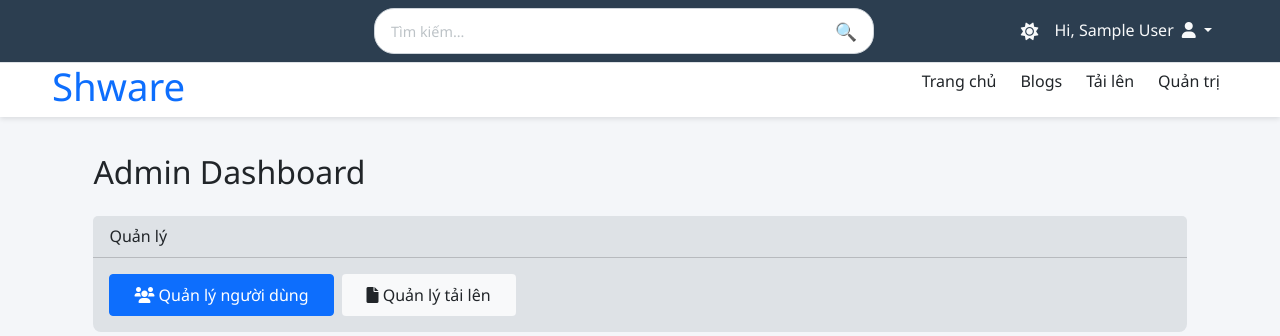
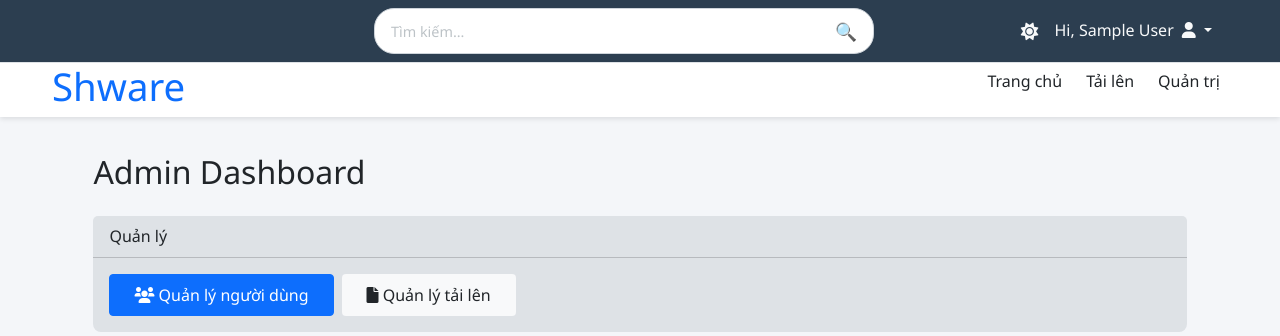
Before and after one commit to BuiTanDung-DVV/Shware, a Flask app: page /dashboard in a window 1280 px wide. Shown: the top 336 px of the page. Run offline with Flask 3, Linux system fonts and the light colour scheme; the visitor is signed in with stand-in values (Sample User, id 1); data that the repository does not hold is empty; some libraries are stand-ins or nearby versions.

Commit message:
Update base.html

```diff
--- a/app/templates/base.html
+++ b/app/templates/base.html
@@ -169,7 +169,6 @@
             <ul>
               {% if current_user.is_authenticated %}
               <li><a href="{{ url_for('main.home') }}">Trang chủ</a></li>
-              <li><a href="{{ url_for('post.posts') }}">Blogs</a></li>
               <!--li><a href="{{ url_for('files.list_files') }}">Files</a></li-->
               {% if current_user.role == 'member' or current_user.role == 'admin' %}
               <li><a href="{{ url_for('upload.upload_file') }}">Tải lên</a></li>
```
